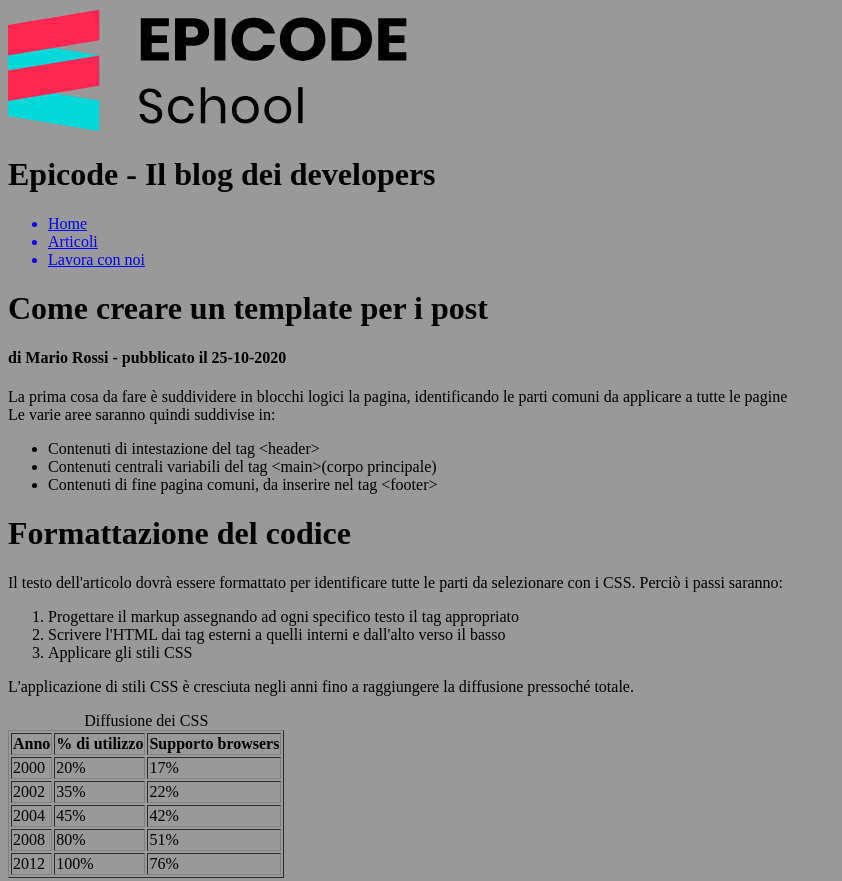
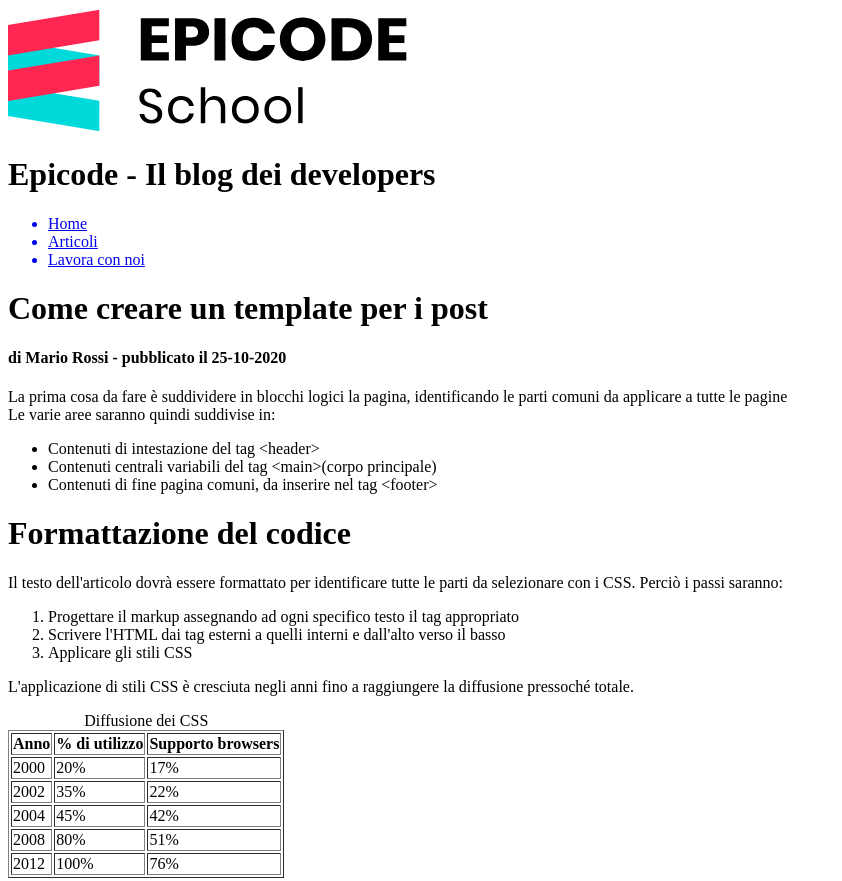
Before and after one commit to andreatripodi98/FSD02, a plain HTML site: page index.html in a window 1280 px wide. Shown: the top 881 px of the page, without its empty margins (0-842 px from the left). Drawn offline with Linux system fonts and the light colour scheme.

Commit message:
Update index.html

```diff
--- a/index.html
+++ b/index.html
@@ -5,7 +5,7 @@
     <meta name="viewport" content="width=device-width, initial-scale=1.0" />
     <title>Blog</title>
   </head>
-  <body style="background-color: #999">
+  <body>
     <header>
       <img src="./logo.svg" />
       <h1>Epicode - Il blog dei developers</h1>
```
